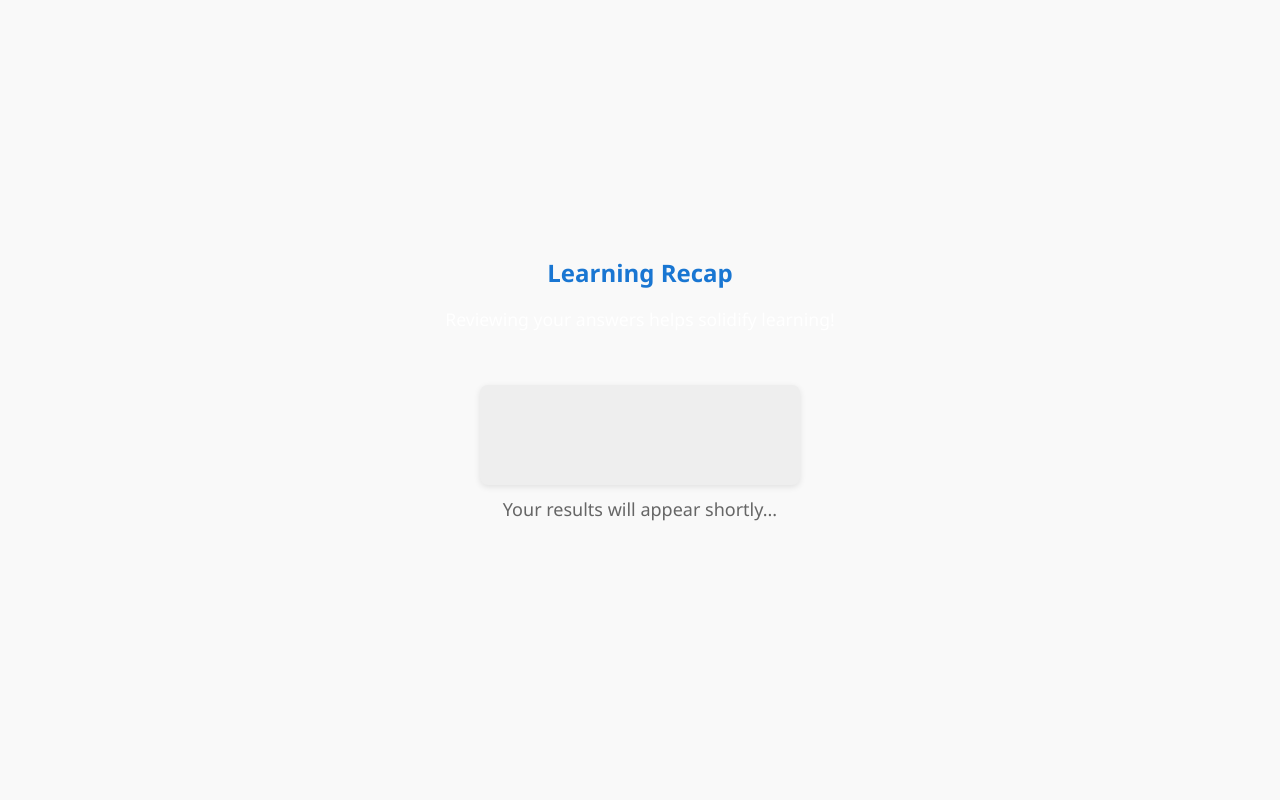
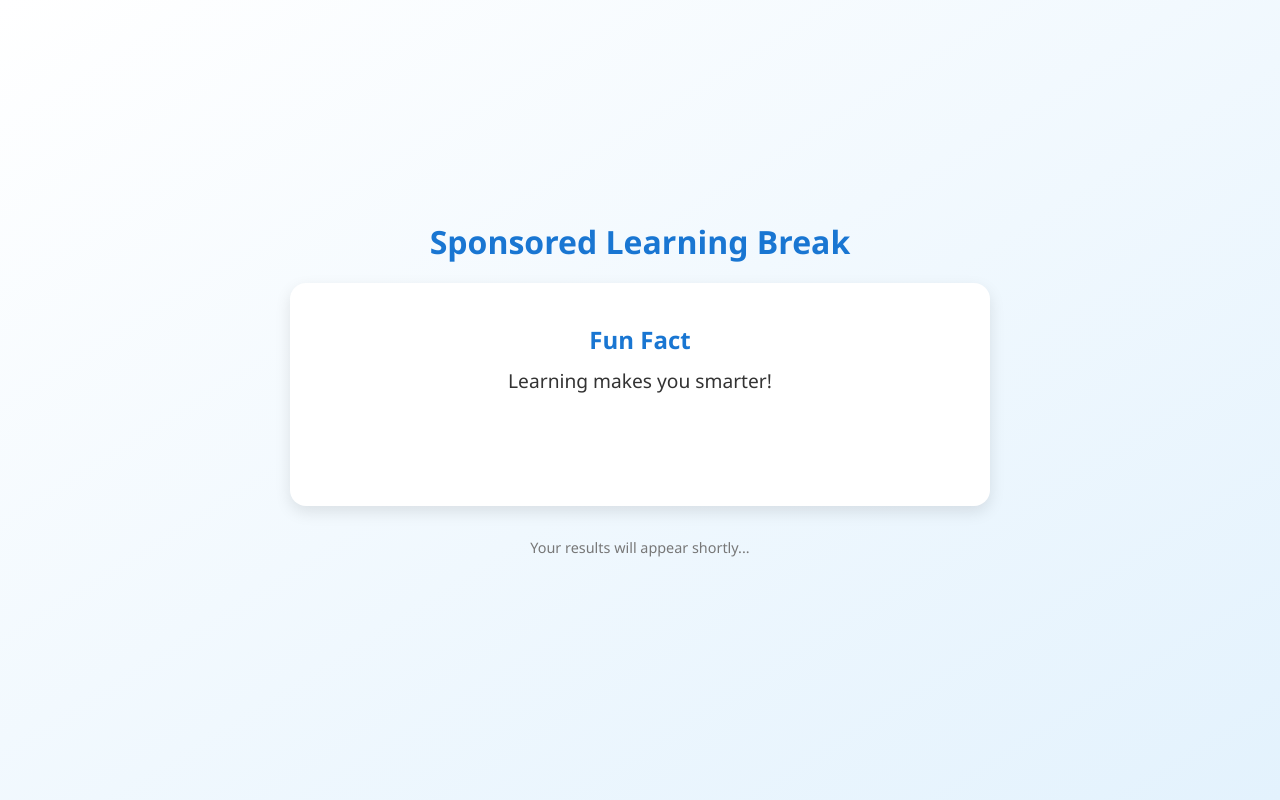
Before and after one commit to christensenandrew455-cell/Testifyai, a Next.js app: page /ad in a window 1280 px wide. Built offline with nearby package versions, Linux system fonts and the light colour scheme.

Commit message:
Update page.js

```diff
--- a/app/ad/page.js
+++ b/app/ad/page.js
@@ -5,113 +5,112 @@ import { useRouter } from "next/navigation";
 
 export default function AdPage() {
   const router = useRouter();
-  const [explanations, setExplanations] = useState([]);
-  const [currentIndex, setCurrentIndex] = useState(0);
+  const [factIndex, setFactIndex] = useState(0);
+  const [facts, setFacts] = useState([]);
+  const [loading, setLoading] = useState(true);
 
-  // Load the user's answered questions and their explanations
+  // Load past test facts
   useEffect(() => {
-    try {
-      const stored = sessionStorage.getItem("testData");
-      if (stored) {
-        const questions = JSON.parse(stored);
-        // Collect all explanations from the questions already taken
-        const takenExplanations = questions
-          .map((q) => q.explanation)
-          .filter(Boolean);
-        // Shuffle them for randomness
-        const shuffled = takenExplanations.sort(() => Math.random() - 0.5);
-        setExplanations(shuffled);
-      }
-    } catch (err) {
-      console.error("Error loading explanations:", err);
-    }
+    const storedFacts = JSON.parse(localStorage.getItem("pastFacts")) || [];
+    setFacts(storedFacts.length ? storedFacts : ["Learning makes you smarter!"]);
+    setLoading(false);
   }, []);
 
-  // Cycle through explanations every 2.5 seconds
+  // Cycle through facts every 2.5s then go to results
   useEffect(() => {
-    if (explanations.length === 0) return;
+    if (facts.length === 0) return;
     const interval = setInterval(() => {
-      setCurrentIndex((prev) => (prev + 1) % explanations.length);
+      setFactIndex((prev) => (prev + 1) % facts.length);
     }, 2500);
-    return () => clearInterval(interval);
-  }, [explanations]);
 
-  // Load AdSense and redirect after 10 seconds
-  useEffect(() => {
-    try {
-      (adsbygoogle = window.adsbygoogle || []).push({});
-    } catch (e) {
-      console.error("AdSense load error:", e);
-    }
+    const timeout = setTimeout(() => {
+      router.push("/results");
+    }, 8000);
 
-    const timer = setTimeout(() => {
-      router.push("/results");
-    }, 10000);
+    return () => {
+      clearInterval(interval);
+      clearTimeout(timeout);
+    };
+  }, [facts, router]);
 
-    return () => clearTimeout(timer);
-  }, [router]);
-
-  const currentFact =
-    explanations.length > 0
-      ? explanations[currentIndex]
-      : "Reviewing your answers helps solidify learning!";
+  if (loading) {
+    return (
+      <div
+        style={{
+          height: "100vh",
+          display: "flex",
+          justifyContent: "center",
+          alignItems: "center",
+          color: "#1976d2",
+          fontSize: "1.5rem",
+        }}
+      >
+        Loading ad...
+      </div>
+    );
+  }
 
   return (
     <div
       style={{
-        height: "100vh",
+        minHeight: "100vh",
         display: "flex",
         flexDirection: "column",
         justifyContent: "center",
         alignItems: "center",
-        backgroundColor: "#f9f9f9",
+        background: "linear-gradient(to bottom right, #ffffff, #e3f2fd)",
+        color: "#222",
+        textAlign: "center",
+        padding: "40px",
         fontFamily: "Segoe UI, Roboto, sans-serif",
-        textAlign: "center",
-        padding: "20px",
       }}
     >
-      <h2 style={{ color: "#1976d2", marginBottom: "16px" }}>
-        Learning Recap
-      </h2>
-
-      <p
-        key={currentIndex}
+      <h1
         style={{
-          fontSize: "1.1rem",
+          fontSize: "2rem",
+          color: "#1976d2",
+          fontWeight: "800",
           marginBottom: "20px",
-          maxWidth: "500px",
-          minHeight: "60px",
-          transition: "opacity 0.5s ease-in-out",
         }}
       >
-        {currentFact}
-      </p>
+        Sponsored Learning Break
+      </h1>
 
-      {/* Google AdSense Ad Slot */}
       <div
         style={{
-          width: "320px",
-          height: "100px",
-          backgroundColor: "#eee",
-          display: "flex",
-          justifyContent: "center",
-          alignItems: "center",
-          borderRadius: "8px",
-          boxShadow: "0 2px 6px rgba(0,0,0,0.1)",
-          marginBottom: "10px",
+          backgroundColor: "white",
+          borderRadius: "16px",
+          padding: "40px 30px",
+          boxShadow: "0 6px 16px rgba(0,0,0,0.1)",
+          maxWidth: "700px",
+          width: "100%",
         }}
       >
-        <ins
-          className="adsbygoogle"
-          style={{ display: "block" }}
-          data-ad-client="ca-pub-XXXXXXXXXXXX" // ← your AdSense ID
-          data-ad-slot="1234567890" // ← your ad slot ID
-          data-ad-format="auto"
-          data-full-width-responsive="true"
-        ></ins>
+        <h2
+          style={{
+            color: "#1976d2",
+            fontSize: "1.5rem",
+            fontWeight: "700",
+            marginBottom: "10px",
+          }}
+        >
+          Fun Fact
+        </h2>
+        <p
+          style={{
+            color: "#333",
+            fontSize: "1.2rem",
+            minHeight: "80px",
+            transition: "opacity 0.5s ease",
+          }}
+        >
+          {facts[factIndex]}
+        </p>
       </div>
 
-      <p style={{ color: "#666" }}>Your results will appear shortly...</p>
+      <p style={{ marginTop: "30px", color: "#777", fontSize: "0.9rem" }}>
+        Your results will appear shortly...
+      </p>
     </div>
   );
 }
```
